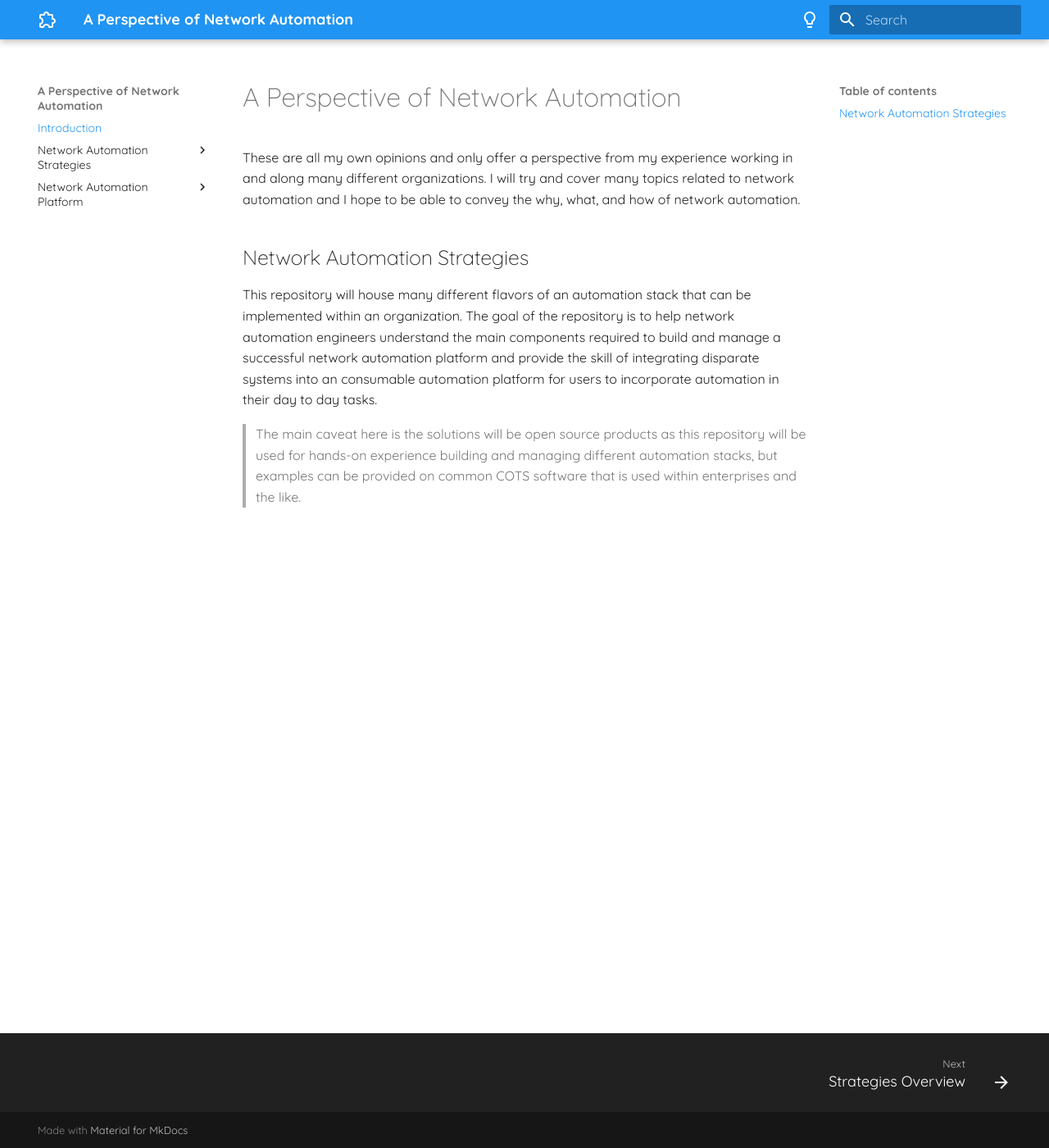
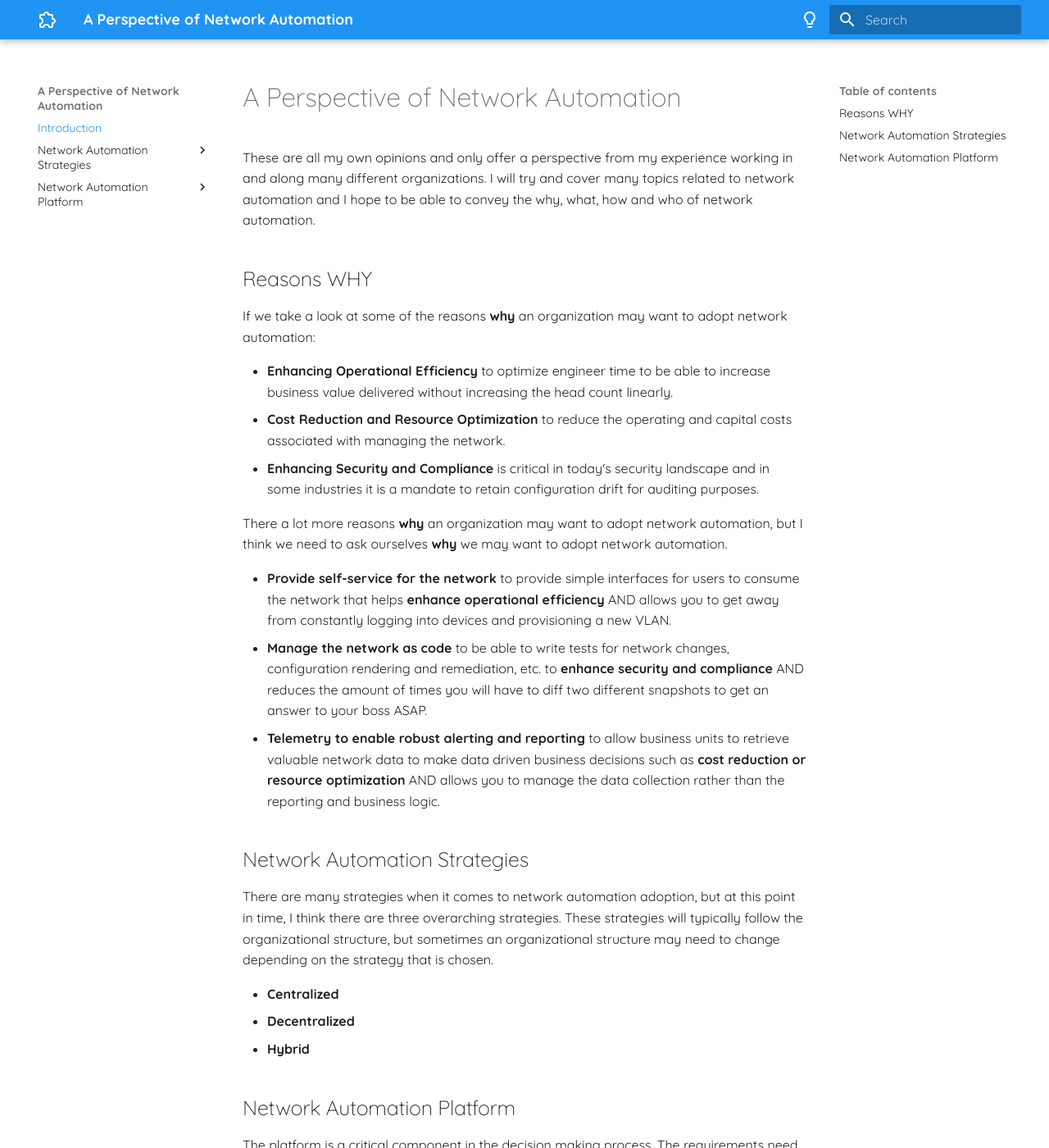
Before and after one commit to FragmentedPacket/net-auto-perspective, an MkDocs documentation site: the page built from docs/index.md, in a window 1280 px wide and 1400 px high. Shown: the whole window at 82% size. Built offline with MkDocs 1.6.1 and Material for MkDocs 9.7.7, drawn with Linux system fonts in a browser that asks for light colours; some of the changed text lies outside the part shown.

Commit message:
Remove introduction.md and move content to index.md. Add content to index.md. Add Strategies overview.

```diff
--- a/docs/index.md
+++ b/docs/index.md
@@ -1,9 +1,29 @@
 # A Perspective of Network Automation
 
-These are all my own opinions and only offer a perspective from my experience working in and along many different organizations. I will try and cover many topics related to network automation and I hope to be able to convey the why, what, and how of network automation.
+These are all my own opinions and only offer a perspective from my experience working in and along many different organizations. I will try and cover many topics related to network automation and I hope to be able to convey the why, what, how and who of network automation.
+
+## Reasons WHY
+
+If we take a look at some of the reasons **why** an organization may want to adopt network automation:
+
+- **Enhancing Operational Efficiency** to optimize engineer time to be able to increase business value delivered without increasing the head count linearly.
+- **Cost Reduction and Resource Optimization** to reduce the operating and capital costs associated with managing the network.
+- **Enhancing Security and Compliance** is critical in today's security landscape and in some industries it is a mandate to retain configuration drift for auditing purposes.
+
+There a lot more reasons **why** an organization may want to adopt network automation, but I think we need to ask ourselves **why** we may want to adopt network automation.
+
+- **Provide self-service for the network** to provide simple interfaces for users to consume the network that helps **enhance operational efficiency** AND allows you to get away from constantly logging into devices and provisioning a new VLAN.
+- **Manage the network as code** to be able to write tests for network changes, configuration rendering and remediation, etc. to **enhance security and compliance** AND reduces the amount of times you will have to diff two different snapshots to get an answer to your boss ASAP.
+- **Telemetry to enable robust alerting and reporting** to allow business units to retrieve valuable network data to make data driven business decisions such as **cost reduction or resource optimization** AND allows you to manage the data collection rather than the reporting and business logic.
 
 ## Network Automation Strategies
 
-This repository will house many different flavors of an automation stack that can be implemented within an organization. The goal of the repository is to help network automation engineers understand the main components required to build and manage a successful network automation platform and provide the skill of integrating disparate systems into an consumable automation platform for users to incorporate automation in their day to day tasks.
+There are many strategies when it comes to network automation adoption, but at this point in time, I think there are three overarching strategies. These strategies will typically follow the organizational structure, but sometimes an organizational structure may need to change depending on the strategy that is chosen.
 
-> The main caveat here is the solutions will be open source products as this repository will be used for hands-on experience building and managing different automation stacks, but examples can be provided on common COTS software that is used within enterprises and the like.
+- **Centralized**
+- **Decentralized**
+- **Hybrid**
+
+## Network Automation Platform
+
+The platform is a critical component in the decision making process. The requirements need to be clear as to why the platform should exist and what the business problems the platform will be solving, and how users (who) will be able to utilize the platform.
```
Also changed, not shown: docs/strategies/overview.md (+1 -1 lines), docs/strategies/strategies.png.
